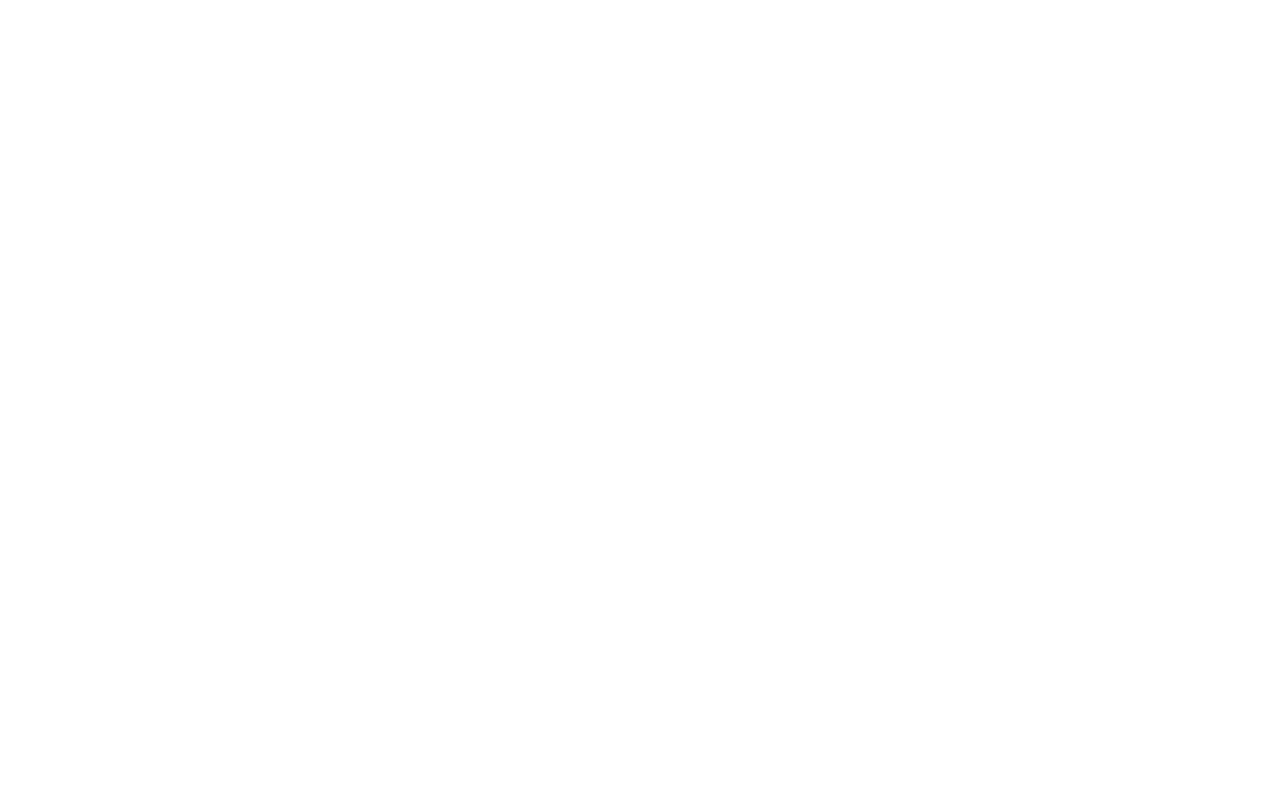
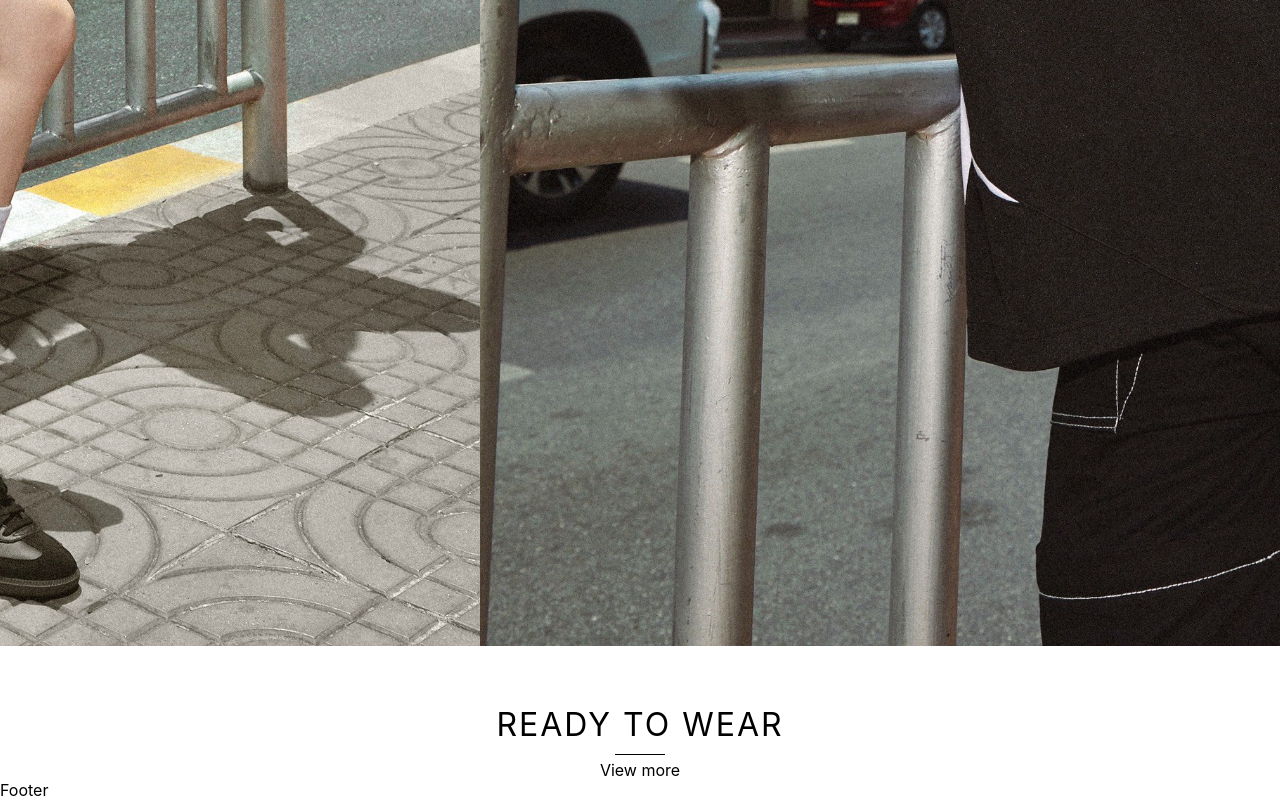
Before and after one commit to kthuynh1610/ecommerce-web, a React (Create React App) app in the folder ecommerce-web/: page / in a window 1280 px wide. Shown: the part 1330-2130 px from the top of the page. Before the commit the page ends 800 px from the top, so only its background shows below. Built offline with nearby package versions, Linux system fonts and the light colour scheme.

Commit message:
auto play slideshow finished on Homepage

```diff
--- /dev/null
+++ b/ecommerce-web/src/Components/HomePage/HomePage.css
@@ -0,0 +1,27 @@
+.container-Home{
+    display: flex;
+    flex-direction: column;
+    align-content: center;
+    justify-content: center;
+}
+.container-item{
+    height: 100%;
+    display: flex;
+    flex-direction: column;
+    align-content: center;
+    justify-content: center;
+    align-items: center;
+    margin-top: 50px;
+}
+.container-item h1{
+    text-transform: uppercase;
+    font-weight: 400;
+    letter-spacing: 2px;
+    margin: 5px 0;
+}
+.dot{
+    width: 50px;
+    background-color: black;
+    height: .5px;
+    margin: 5px 0;
+}
--- a/ecommerce-web/src/Components/HomePage/HomePage.js
+++ b/ecommerce-web/src/Components/HomePage/HomePage.js
@@ -1,8 +1,19 @@
 import React from 'react'
-
+import SlideShow from './SlideShow/SlideShow'
+import './HomePage.css';
 const HomePage = () => {
   return (
-    <div>HomePage</div>
+    <div className='container-Home'>
+        <SlideShow/>
+        <div className='container-item'>
+            <h1>Ready to wear</h1>
+            <div className='dot'></div>
+            <p>View more</p>
+            <div class="ItemList">
+
+            </div>
+        </div>
+    </div>
   )
 }
 
--- /dev/null
+++ b/ecommerce-web/src/Components/HomePage/SlideShow/SlideShow.css
@@ -0,0 +1,16 @@
+.container{
+    width: 100%;
+    margin-top: 50px;
+    overflow: hidden;
+}
+.slide{
+    display: inline-block;
+
+}
+.slide img{
+    width: 1440px;
+}
+.slider{
+    white-space: nowrap;
+    transition: ease 800ms;
+}
--- a/ecommerce-web/src/Components/HomePage/SlideShow/SlideShow.js
+++ b/ecommerce-web/src/Components/HomePage/SlideShow/SlideShow.js
@@ -1,8 +1,53 @@
-import React from 'react'
+import React, { useEffect, useState } from 'react'
+import photo1 from '../../../Assets/slideshow_1.jpeg';
+import photo2 from '../../../Assets/slideshow_2.jpeg';
+import photo3 from '../../../Assets/slideshow_3.jpeg';
+import photo4 from '../../../Assets/slideshow_4.jpeg';
+import './SlideShow.css';
+const delay = 2500;
+const photos =[
+  {
+    id: 1,
+    src: photo1
+  },
+  {
+    id: 2,
+    src: photo2
+  },
+  {
+    id: 3,
+    src: photo3
+  },
+  {
+    id: 4,
+    src: photo4
+  }
+]
+const SlideShow = () => {
+  const [index, setIndex] = useState(0);
 
-const SlideShow = () => {
+  useEffect(()=>{
+    setTimeout(
+      ()=>
+       setIndex((prevIndex)=>
+        prevIndex === photos.length -1 ? 0 : prevIndex +1
+      ),
+      delay
+    )
+    return()=>{};
+  }, [index]);
   return (
-    <div>SlideShow</div>
+    <div className='container'>
+      <div className='slider'
+        style={{transform: `translate3d(${-index *100}%,0 ,0)`}}
+      >
+        {photos.map((photo)=>{
+          return <div className='slide' key={photo.id}>
+            <img src={photo.src} alt={photo.src}/>
+          </div>
+        })}
+      </div>
+    </div>
   )
 }
 
```
